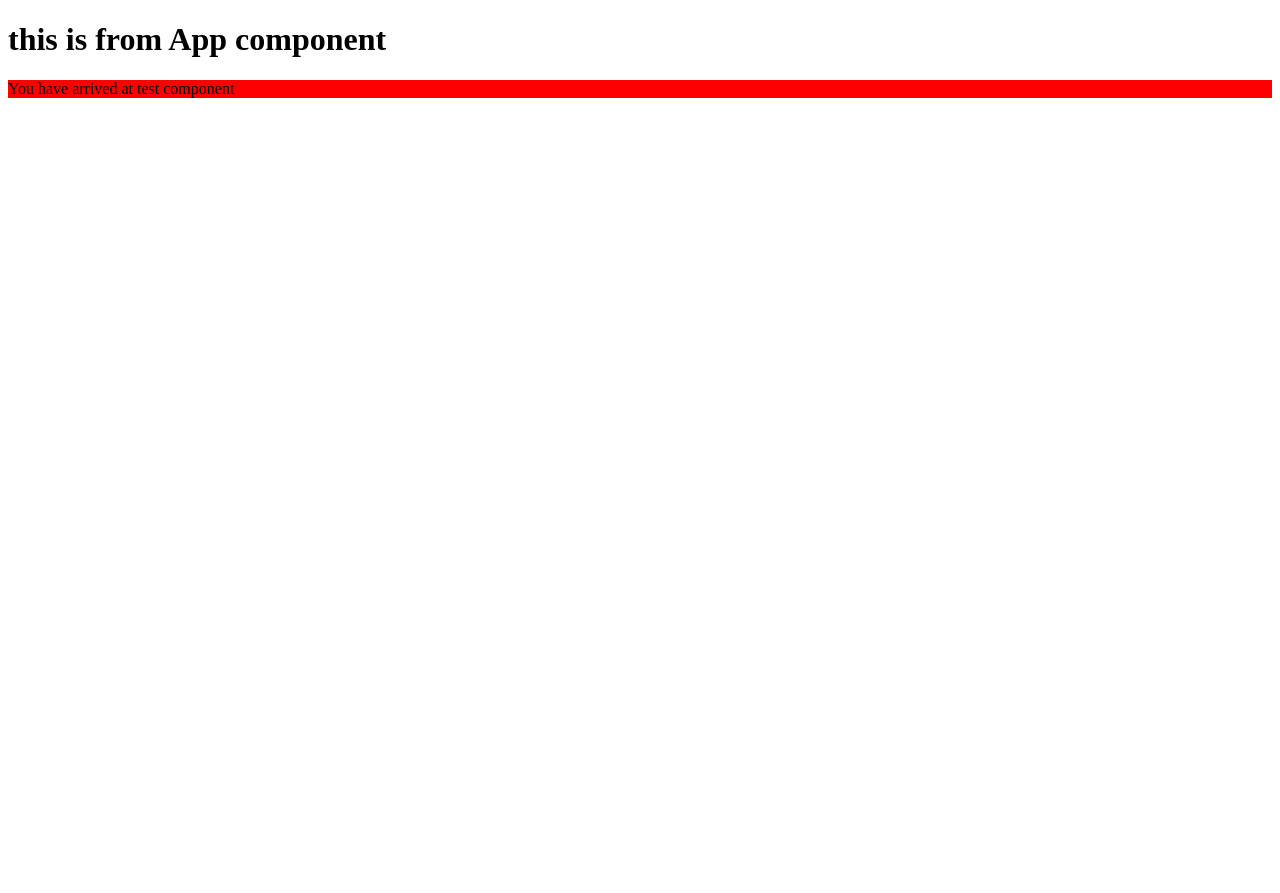
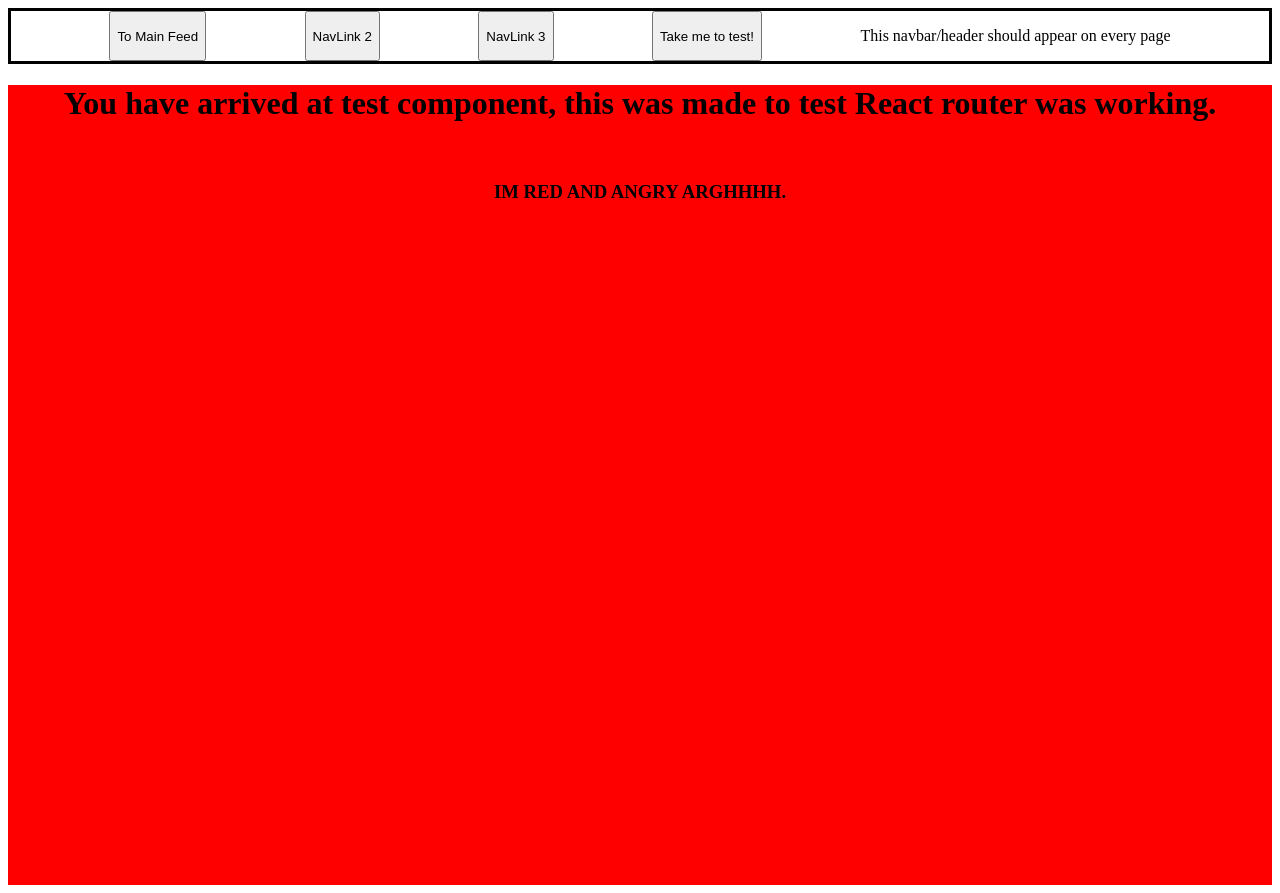
Before and after one commit to Axolotl-Group-Project/Group-Project-, a React app: page /test in a window 1280 px wide. Before the commit the page ends 800 px from the top, so only its background shows below. Built offline with nearby package versions, Linux system fonts and the light colour scheme.

Commit message:
barebones for feed

```diff
--- a/client/App.jsx
+++ b/client/App.jsx
@@ -5,32 +5,34 @@ import {Link, Route, Routes, useNavigate} from "react-router-dom";
 
 //import all components here
 import Test from './components/Test.jsx';
+import DrinkFeed from './components/DrinkFeed.jsx';
+import Login from './components/Login.jsx';
 
 const App = () => {
 const navigate = useNavigate();
 
-
-
-
     const handleTestClick = ()  =>{
         navigate('./test');
     }
-
-
-
+    const handleFeedClick = () => {
+        navigate('./drinkFeed');
+    }
     return(
         <>
-        <nav></nav>
-        <h1>this is from App component </h1>
-        {/* <button onClick={handleTestClick}>Take me to test! </button> */}
-
+        <nav style={{display:'flex',justifyContent:'space-evenly',height:'50px',border:'solid'}}>
+            <button onClick={handleFeedClick}>To Main Feed</button>
+            <button>NavLink 2</button>
+            <button>NavLink 3</button>
+        <button onClick={handleTestClick}>Take me to test! </button>
+        <p>This navbar/header should appear on every page </p>
+        </nav>
 
        <Routes>
-        {/* <Route path='/' element={<Login/>} /> */}
+        <Route path='/' element={<Login/>} />
         <Route path='/test' element={<Test/>} />
-        {/* <Route path='/login' element={<Login/>} />
-        <Route path='/createUser' element={<CreateUser/>} />
-        <Route path='/drinkFeed' element={<DrinkFeed/>} /> */}
+        {/* <Route path='/login' element={<Login/>} /> */}
+        {/* <Route path='/createUser' element={<CreateUser/>} /> */}
+        <Route path='/drinkFeed' element={<DrinkFeed/>} />
 
         </Routes>
         </>
--- a/client/components/DrinkFeed.jsx
+++ b/client/components/DrinkFeed.jsx
@@ -0,0 +1,65 @@
+import React from 'react';
+import {useState,useEffect} from 'react'
+// import '../styles.css';
+
+const DrinkFeed = () => {
+    const [drink,setDrink] = useState('');
+    const [location, setLocation] = useState('');
+    const [ingredients, setIngredients] = useState('');
+    const [ thoughts, setThoughts] = useState('');
+    const [ recoveryThoughts, setRecoveryThoughts] = useState('');
+
+    const handleAddDrinkButton = () => {
+        const drinkInfo ={
+            drink,
+            location,
+            ingredients,
+            thoughts,
+            recoveryThoughts
+        };
+        const requestOptions = {
+            method: 'POST',
+            headers: {'Content-Type': 'application/json'},
+            body: JSON.stringify(drinkInfo)
+        };
+
+        // fetch info here - post drink to DB
+    }
+
+
+
+
+
+
+    return (
+        <div style={{ border: 'solid', height: '100vh' }}>
+            <div style={{textAlign:'right'}}>
+                <label>Search Bar goes brrrrr</label>
+                <input type='text' placeholder='Search here'></input>
+            </div>
+            <div style={{ border: 'solid', display: 'flex', height: '300px', justifyContent: 'space-between' }}>
+                <div style={{ display: 'flex', flexDirection: 'column' }}>
+
+                    <label>Drink Name</label>
+                    <input type='text' placeholder='Mango Margarita'></input>
+                    <label>Location</label>
+                    <input type='text' placeholder='Glorias Latin Cuisine'></input>
+                    <label>Ingredients</label>
+                    <input type='text' placeholder='Tequila!'></input>
+                    <label>Thoughts</label>
+                    <input type='text' placeholder='muy delicioso'></input>
+                    <label>Recovery Thoughts</label>
+                    <input type='text' placeholder='none'></input>
+                </div>
+                <div >
+                    <button style={{height:'200px',width:'200px',marginTop:'20px',marginRight:'20px'}}>Add drink to database! But decorate me too!</button>
+                </div>
+            </div>
+            <div style={{ border: 'solid' }}>
+                <h3>this will be drink feed...maybe a drink component here?  </h3>
+            </div>
+        </div>
+    )
+}
+
+export default DrinkFeed
--- a/client/components/Test.jsx
+++ b/client/components/Test.jsx
@@ -3,7 +3,14 @@ import React from 'react'
 const Test = () => {
   return (
 
-    <div style={{background:'red'}}>You have arrived at test component
+    <div style={{background:'red',height:'100vh',textAlign:'center'}}>
+      <h1>
+        You have arrived at test component, this was made to test React router was working.
+        </h1>
+        <br></br>
+        <h3>
+         IM RED AND ANGRY ARGHHHH.
+        </h3>
       <br></br>
     </div>
   )
--- /dev/null
+++ b/client/styles.scss
@@ -0,0 +1 @@
+//stylin and profilin
```
Also changed, not shown: 1 other file (tests, documents, lock files or other folders).
